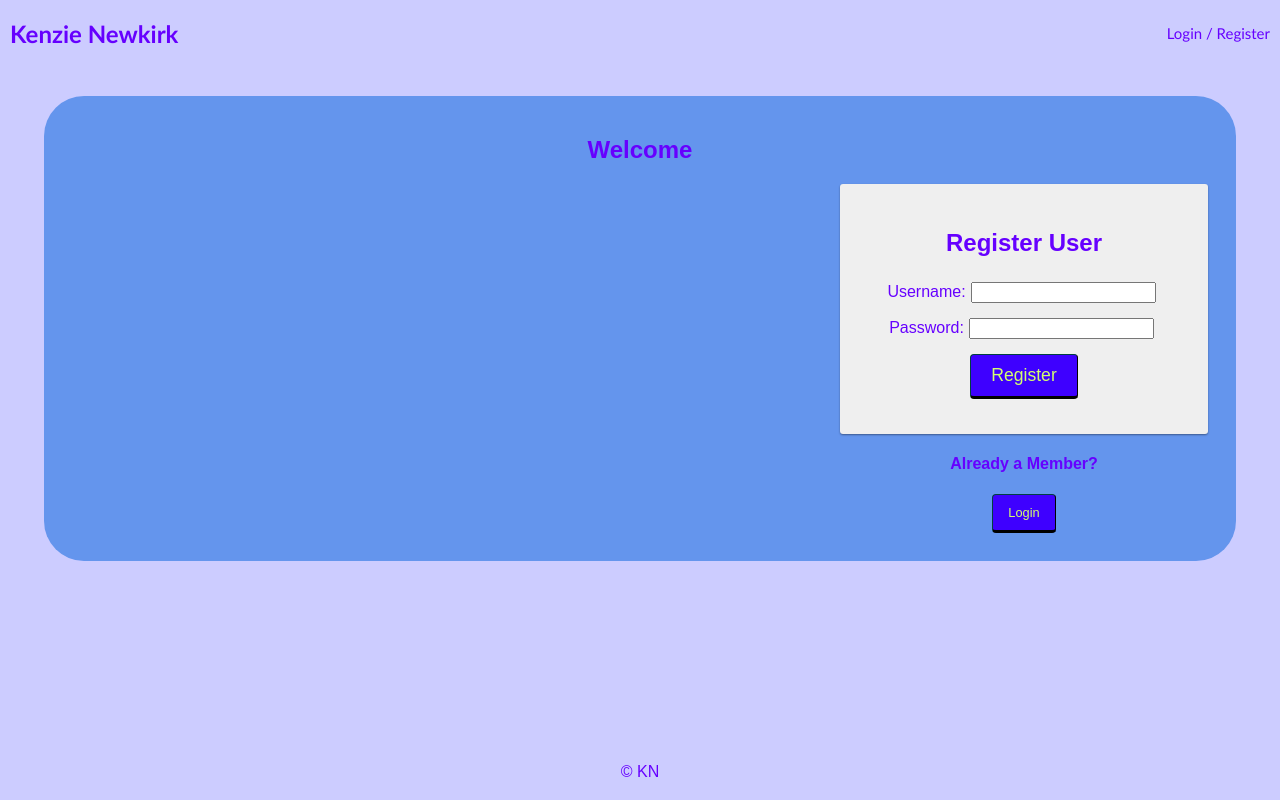
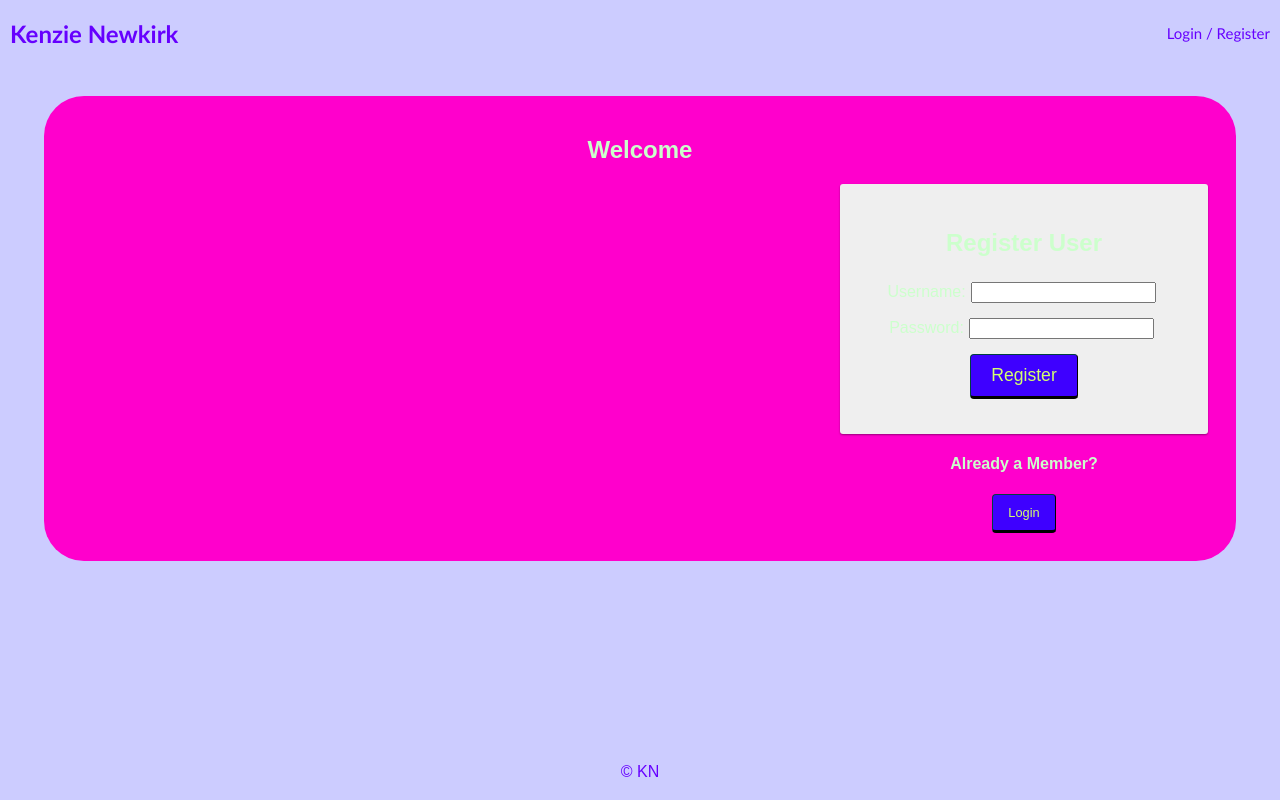
Before and after one commit to mackenzienewkirk/blog, a React (Create React App) app: page /user#/home in a window 1280 px wide. Built offline with nearby package versions, Linux system fonts and the light colour scheme; no server answers.

Commit message:
updating info page hex colors

```diff
--- a/src/components/InfoPage/InfoPage.css
+++ b/src/components/InfoPage/InfoPage.css
@@ -1,5 +1,6 @@
 .container {
- background-color: cornflowerblue;
+ background-color: #ff00cc;
+ color: #ccffcc;
  border-radius: 40px;
  margin: auto;
  width: 90%;
```
